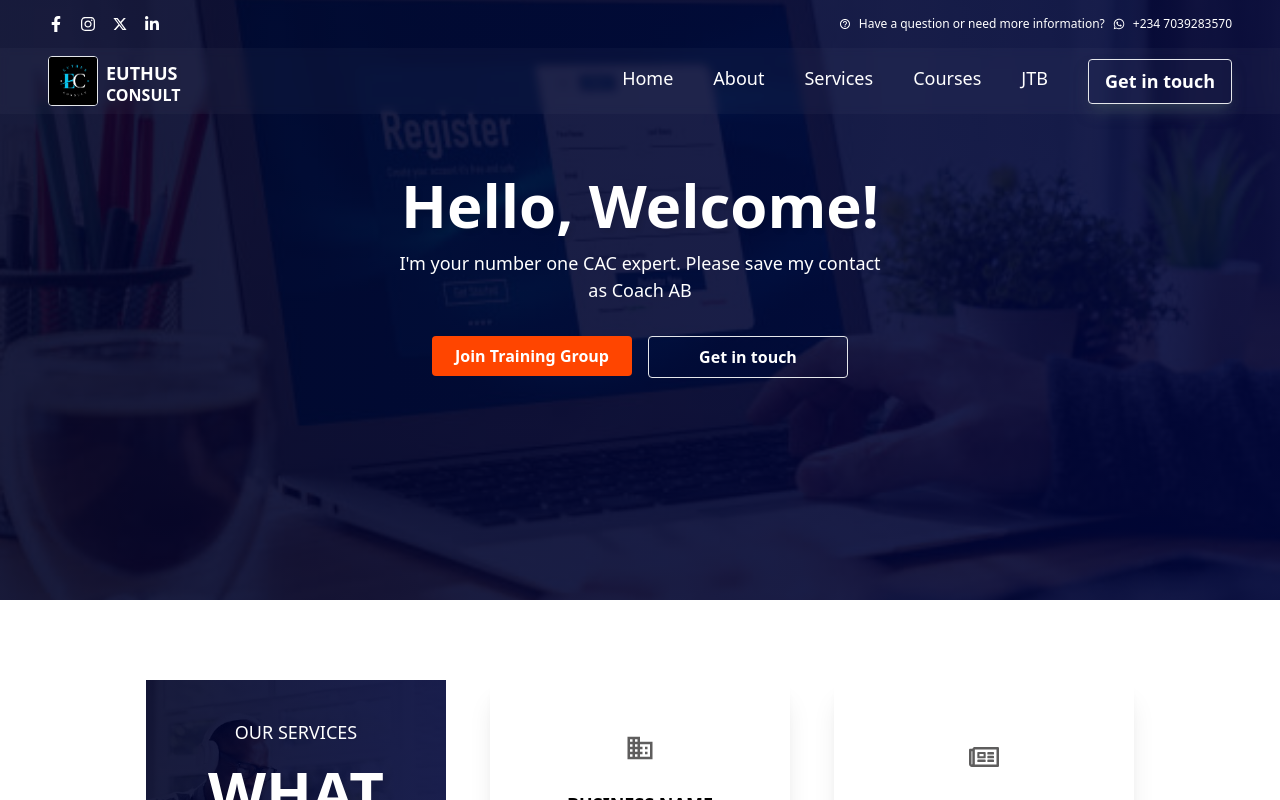
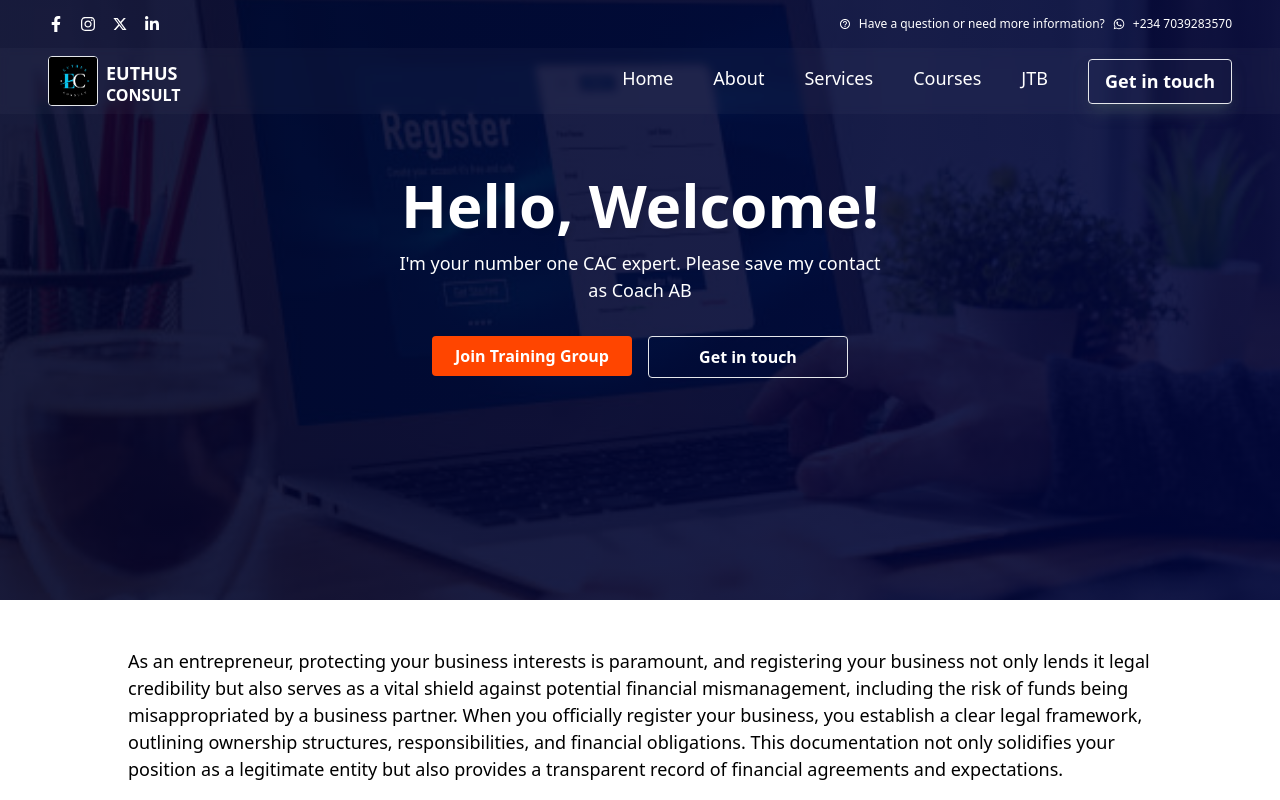
Before and after one commit to StivinTaesoo/euthus-consult, a Next.js app: page / in a window 1280 px wide. Shown: the top 800 px of the page. Built offline with nearby package versions, Linux system fonts and the light colour scheme.

Commit message:
Added Intro Text

```diff
--- a/app/page.tsx
+++ b/app/page.tsx
@@ -6,6 +6,21 @@ export default function Home() {
     return (
         <div className="  ">
             <HeroSection />
+            <div className="w-[90%] mx-auto md:w-[80%]">
+                <p className="w-full mt-[3rem] text-[16px] md:text-[18px]">
+                    As an entrepreneur, protecting your business interests is
+                    paramount, and registering your business not only lends it
+                    legal credibility but also serves as a vital shield against
+                    potential financial mismanagement, including the risk of
+                    funds being misappropriated by a business partner. When you
+                    officially register your business, you establish a clear
+                    legal framework, outlining ownership structures,
+                    responsibilities, and financial obligations. This
+                    documentation not only solidifies your position as a
+                    legitimate entity but also provides a transparent record of
+                    financial agreements and expectations.
+                </p>
+            </div>
             <ServicesHomePage />
             <OurTeam />
         </div>
```
